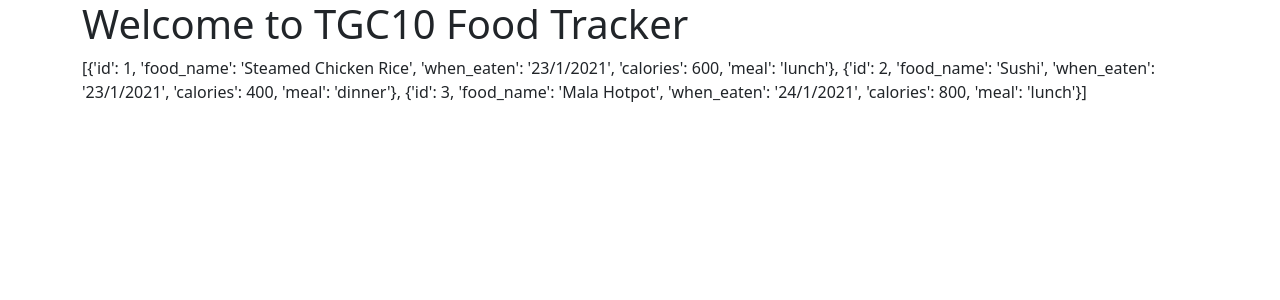
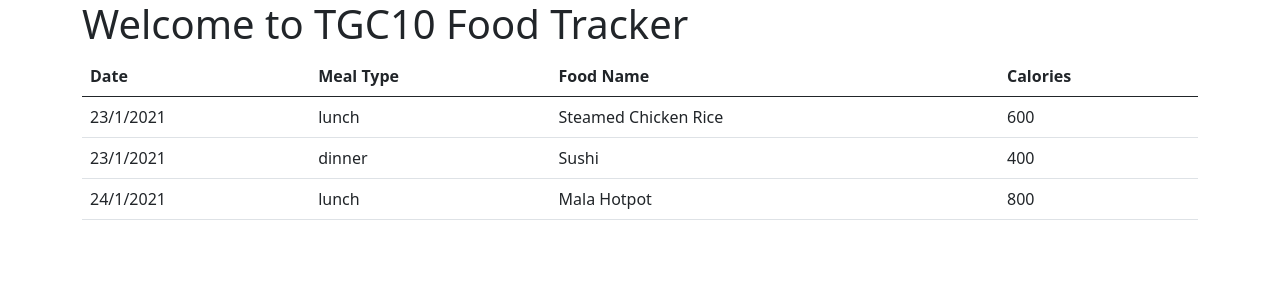
Before and after one commit to suipingooi/Jan23Lab1, a Flask app: page / in a window 1280 px wide. Shown: the top 300 px of the page. Run offline with Flask 2, Linux system fonts and the light colour scheme.

Commit message:
updated food table database

```diff
--- a/templates/index.template.html
+++ b/templates/index.template.html
@@ -3,6 +3,23 @@
 {% block content %}
 
 <h1>Welcome to TGC10 Food Tracker</h1>
-{{food}}
+<table class="table">
+    <thead>
+        <tr>
+            <th>Date</th>
+            <th>Meal Type</th>
+            <th>Food Name</th>
+            <th>Calories</th>
+        </tr>
+    </thead>
+    {% for items in food %}
+    <tr>
+        <td>{{items.when_eaten}}</td>
+        <td>{{items.meal}}</td>
+        <td>{{items.food_name}}</td>
+        <td>{{items.calories}}</td>
+    </tr>
+    {% endfor %}
+</table>
 
 {% endblock %}
```
